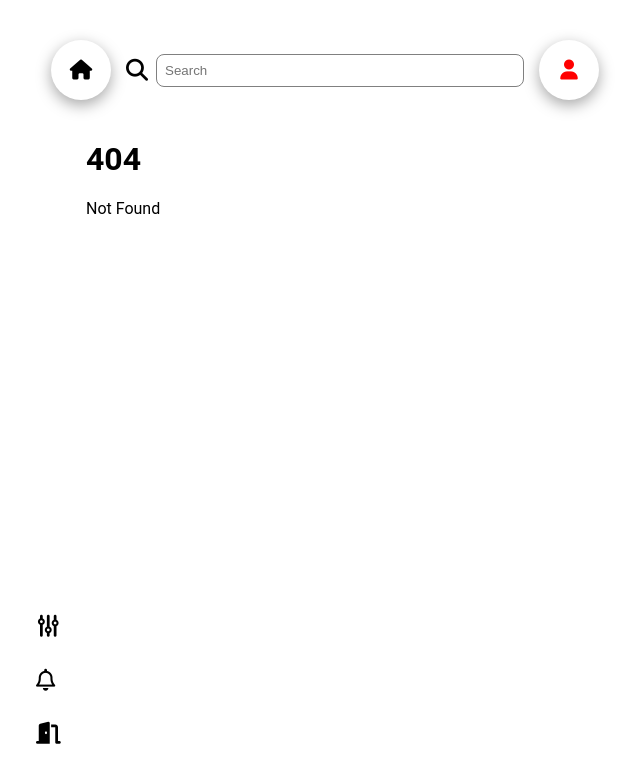
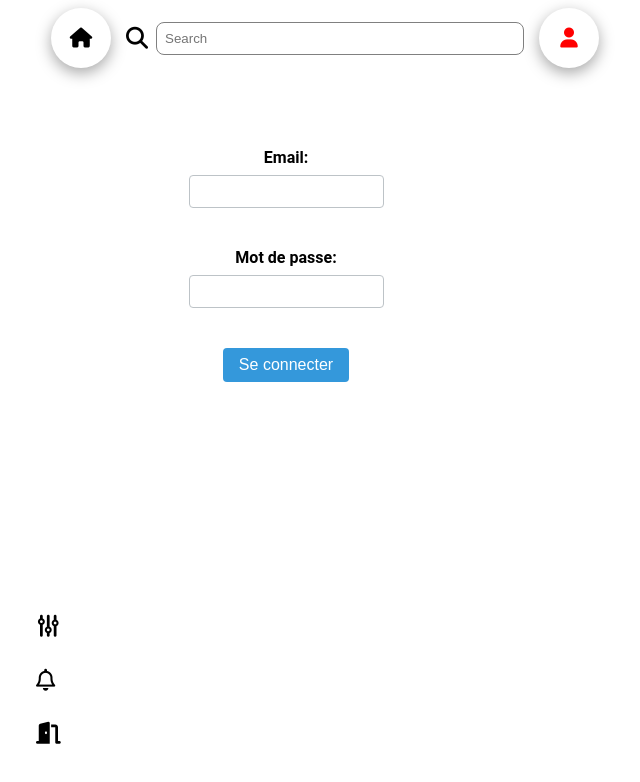
Before and after one commit to Steph4477/masterpiece, a SvelteKit app in the folder frontend/: page /forms/login in a window 1280 px wide. Before the commit this address had no page. Shown: the top 782 px of the page, without its empty margins (354-994 px from the left). Built offline with nearby package versions, Linux system fonts and the light colour scheme.

Commit message:
add forms/login

```diff
--- a/frontend/src/app.html
+++ b/frontend/src/app.html
@@ -24,6 +24,7 @@
 	}
 	a {
 		text-decoration: none;
+		color: black;
 	}
 
 </style>
--- a/frontend/src/lib/components/Header.svelte
+++ b/frontend/src/lib/components/Header.svelte
@@ -27,8 +27,8 @@
 		display: flex;
 		justify-content: space-around;
 		align-items: center;
-		margin-top: 5vh;
-		margin-bottom: 5vh;
+		margin-top: 1vh;
+		margin-bottom: 2vh;
 	}
 
 	.fa-magnifying-glass {
--- a/frontend/src/routes/+layout.svelte
+++ b/frontend/src/routes/+layout.svelte
@@ -7,13 +7,11 @@
 
 </header>
 
-<main>
+
     <slot />
-</main>
+
 <Aside />
 <style>
 
-    main {
-       margin-left: 50px;
-    }
+
 </style>
--- /dev/null
+++ b/frontend/src/routes/forms/login/+page.svelte
@@ -0,0 +1,82 @@
+<script>
+	let email = '';
+	let password = '';
+
+	const handleSubmit = () => {
+		console.log('Email:', email);
+		console.log('Mot de passe:', password);
+	};
+</script>
+
+<main>
+	<form on:submit|preventDefault={handleSubmit} class="formulary">
+		<label>
+			<span>Email:</span>
+			<input type="email" bind:value={email} required />
+		</label>
+
+		<label>
+			<span>Mot de passe:</span>
+			<input type="password" bind:value={password} required />
+		</label>
+
+		<div class="submit">
+			<button type="submit">Se connecter</button>
+		</div>
+	</form>
+</main>
+
+<style>
+	main {
+		display: flex;
+		width: 100%;
+		flex-direction: column;
+		align-items: center;
+		text-align: center;
+	}
+
+	.formulary {
+		max-width: 400px;
+		margin: 2rem;
+		padding: 2rem;
+
+		border-radius: 8px;
+	}
+
+	label {
+		display: block;
+		margin-bottom: 5vh;
+	}
+
+	span {
+		font-weight: bold;
+		display: block;
+		margin-bottom: 0.5rem;
+	}
+
+	input {
+		width: 100%;
+		padding: 0.5rem;
+		border: 1px solid #bdc3c7;
+		border-radius: 4px;
+		box-sizing: border-box;
+	}
+
+	.submit {
+		margin-top: 1rem;
+	}
+
+	button {
+		padding: 0.5rem 1rem;
+		background-color: #3498db;
+		color: white;
+		border: none;
+		border-radius: 4px;
+		cursor: pointer;
+		font-size: 1rem;
+	}
+
+	button:hover {
+		background-color: #2980b9;
+	}
+</style>
```
Also changed, not shown: frontend/src/routes/+page.svelte (+9 -1 lines), frontend/src/routes/forms/register/+page.svelte (+15 -12 lines).
